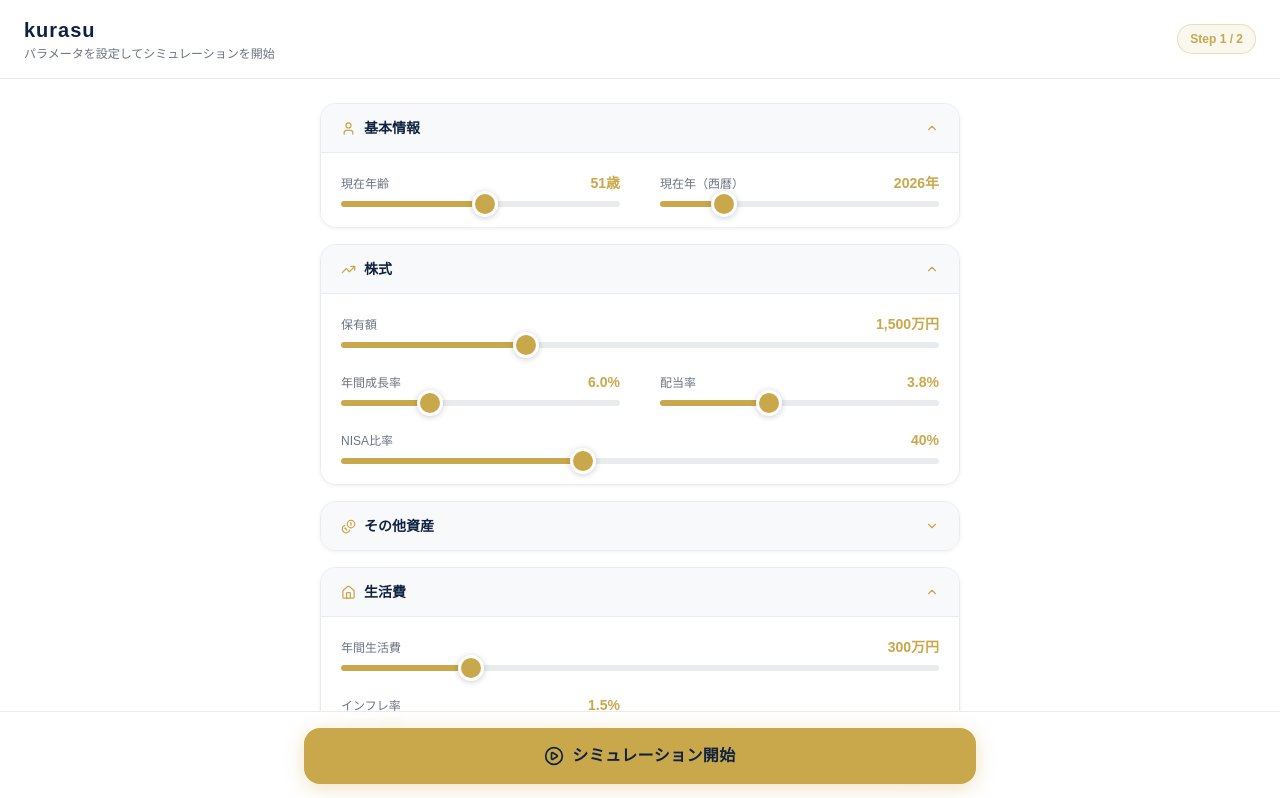
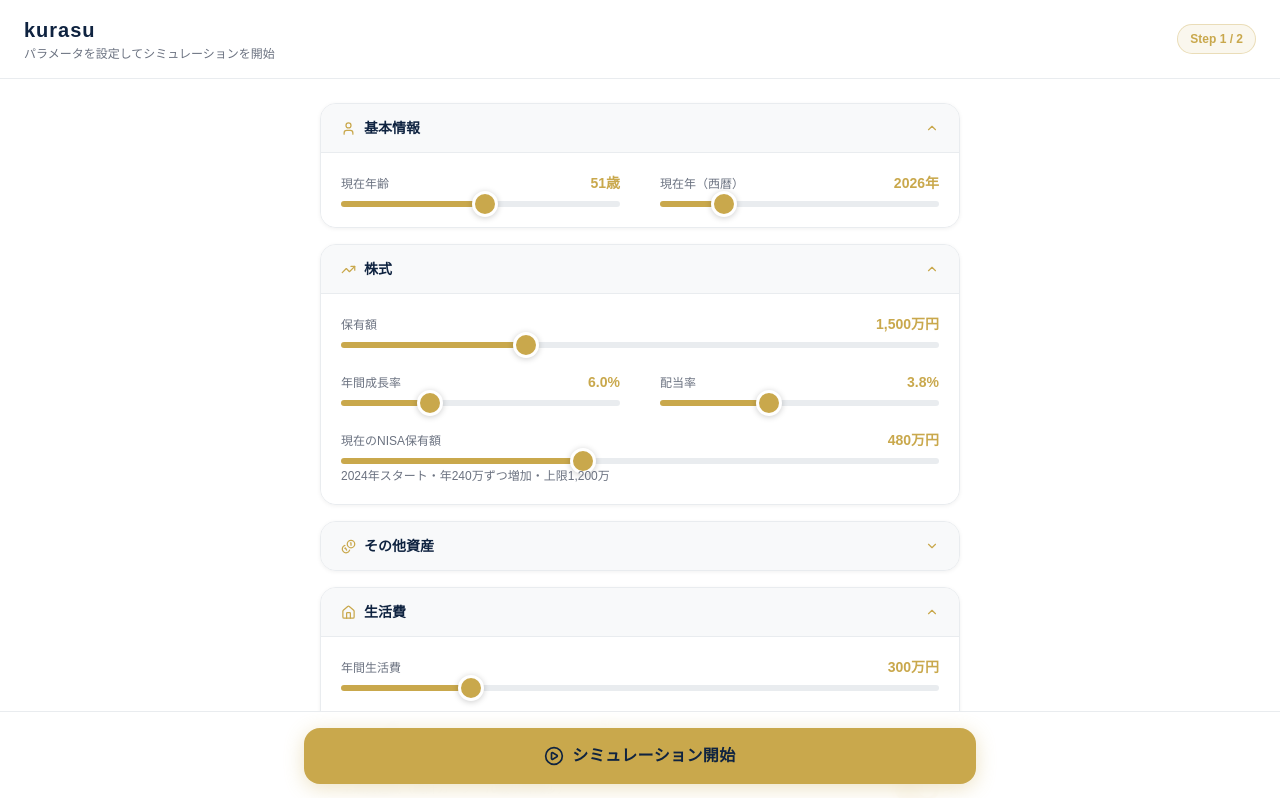
Before and after one commit to toyakaku10-creator/kurasu, a Next.js app: page /kurasu in a window 1280 px wide. Shown: the top 798 px of the page. Built offline with nearby package versions, Linux system fonts and the light colour scheme.

Commit message:
feat: NISA保有額を現在値から年240万増加・上限1200万に自動計算

```diff
--- a/app/kurasu/InputClient.tsx
+++ b/app/kurasu/InputClient.tsx
@@ -202,9 +202,10 @@ export default function InputClient() {
             <Slider label="配当率" value={params.stockDividendRate}
               onChange={(v) => set('stockDividendRate', v)} min={0} max={0.10} step={0.001} display={pct} />
             <Full>
-              <Slider label="NISA比率" value={params.stockNisaRatio}
-                onChange={(v) => set('stockNisaRatio', v)} min={0} max={1} step={0.01}
-                display={(v) => `${Math.round(v * 100)}%`} />
+              <Slider label="現在のNISA保有額" value={params.nisaCurrentAmount}
+                onChange={(v) => set('nisaCurrentAmount', v)} min={0} max={12_000_000} step={240_000}
+                display={yen} />
+              <p className="text-xs mt-1" style={{ color: SUB }}>2024年スタート・年240万ずつ増加・上限1,200万</p>
             </Full>
           </Sec>
 
--- a/app/kurasu/SimulatorClient.tsx
+++ b/app/kurasu/SimulatorClient.tsx
@@ -414,7 +414,7 @@ export default function SimulatorClient() {
               <NumInput label="株式 保有額" value={params.stockAmount} onChange={(v) => set('stockAmount', v)} step={100_000} unit="円" />
               <NumInput label="株式 成長率" value={params.stockGrowthRate * 100} onChange={(v) => set('stockGrowthRate', v / 100)} min={0} max={30} step={0.1} unit="%" />
               <NumInput label="配当率" value={params.stockDividendRate * 100} onChange={(v) => set('stockDividendRate', v / 100)} min={0} max={20} step={0.1} unit="%" />
-              <NumInput label="NISA比率" value={params.stockNisaRatio * 100} onChange={(v) => set('stockNisaRatio', v / 100)} min={0} max={100} step={1} unit="%" />
+              <NumInput label="NISA保有額" value={params.nisaCurrentAmount} onChange={(v) => set('nisaCurrentAmount', v)} step={240_000} min={0} max={12_000_000} unit="円" />
               <NumInput label="金 保有額" value={params.goldAmount} onChange={(v) => set('goldAmount', v)} step={100_000} unit="円" />
               <NumInput label="金 成長率" value={params.goldGrowthRate * 100} onChange={(v) => set('goldGrowthRate', v / 100)} min={0} max={20} step={0.1} unit="%" />
               <NumInput label="現金・預金" value={params.cashAmount} onChange={(v) => set('cashAmount', v)} step={100_000} unit="円" />
--- a/app/kurasu/simulation.ts
+++ b/app/kurasu/simulation.ts
@@ -5,7 +5,7 @@ export interface Params {
   stockAmount: number;
   stockGrowthRate: number;
   stockDividendRate: number;
-  stockNisaRatio: number;
+  nisaCurrentAmount: number; // 現在のNISA保有額（円）・毎年240万増・上限1200万
   // Gold
   goldAmount: number;
   goldGrowthRate: number;
@@ -70,7 +70,7 @@ export const DEFAULT_PARAMS: Params = {
   stockAmount: 15_000_000,
   stockGrowthRate: 0.06,
   stockDividendRate: 0.038,
-  stockNisaRatio: 0.4,
+  nisaCurrentAmount: 4_800_000, // 480万（2年分）
   goldAmount: 3_000_000,
   goldGrowthRate: 0.04,
   cashAmount: 8_000_000,
@@ -168,16 +168,22 @@ export function simulate(params: Params): YearRow[] {
       : 0;
     iDeCoFund = iDeCoFund * (1 + params.iDeCoReturn) + annualContrib;
 
-    // Dividend (after tax, NISA-adjusted)
-    const dividendGross = stocks * params.stockDividendRate;
-    const dividendAfterTax =
-      dividendGross *
-      (params.stockNisaRatio + (1 - params.stockNisaRatio) * (1 - 0.20315));
-
     // Living expense
     const yearsFromNow = age - params.currentAge;
     let livingExpense =
       params.annualLivingExpense * Math.pow(1 + params.inflationRate, yearsFromNow);
+
+    // Dividend (after tax, NISA-adjusted)
+    // NISA cumulative: 現在値 + 経過年数×240万、上限1200万
+    const nisaCumulative = Math.min(
+      params.nisaCurrentAmount + yearsFromNow * 2_400_000,
+      12_000_000,
+    );
+    const nisaRatio = stocks > 0 ? Math.min(1, nisaCumulative / stocks) : 0;
+    const dividendGross = stocks * params.stockDividendRate;
+    const dividendAfterTax =
+      dividendGross * (nisaRatio + (1 - nisaRatio) * (1 - 0.20315));
+
     if (params.livingExpenseDecline && age >= params.livingExpenseDeclineAge) {
       livingExpense *= 1 - params.livingExpenseDeclineRate;
     }
```
